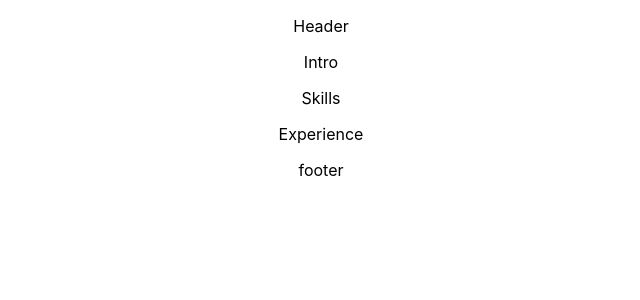
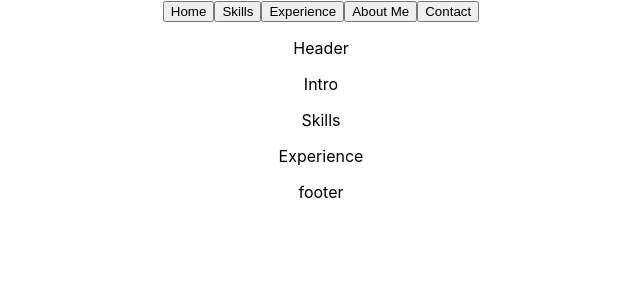
Before and after one commit to tsmithno2/Portfolio, a React (Create React App) app: page / in a window 1280 px wide. Shown: the top 300 px of the page, without its empty margins (319-959 px from the left). Built offline with nearby package versions, Linux system fonts and the light colour scheme.

Commit message:
added basic buttons for header

```diff
--- a/src/components/header/Header.js
+++ b/src/components/header/Header.js
@@ -3,7 +3,14 @@ import "./Header.css";
 
 function Header() {
   return (
-    <div>
+    <div className="Header">
+      <div className="Buttons">
+        <button>Home</button>
+        <button>Skills</button>
+        <button>Experience</button>
+        <button>About Me</button>
+        <button>Contact</button>
+      </div>
       <p>Header</p>
     </div>
   );
```
